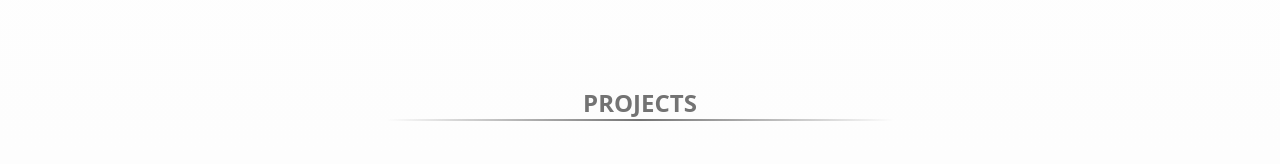
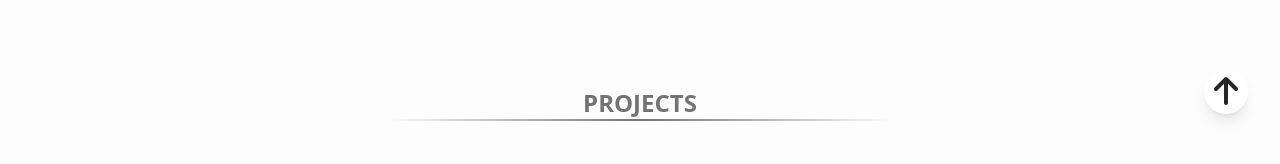
Before and after one commit to Cody06/Portfolio, a Next.js app: page / in a window 1280 px wide. Shown: the part 606-770 px from the top of the page. Built offline with nearby package versions, Linux system fonts and the light colour scheme.

Commit message:
Update styling of footer reachedBottom button

```diff
--- a/src/components/Home/components/Footer.tsx
+++ b/src/components/Home/components/Footer.tsx
@@ -1,6 +1,6 @@
 import { FontAwesomeIcon } from '@fortawesome/react-fontawesome';
 import { faCopyright } from '@fortawesome/free-regular-svg-icons';
-import { faCircleArrowUp, faLocationPin } from '@fortawesome/free-solid-svg-icons';
+import { faArrowUp, faLocationPin } from '@fortawesome/free-solid-svg-icons';
 import { faLinkedin, faGithub } from '@fortawesome/free-brands-svg-icons';
 import Link from 'next/link';
 import Image from 'next/image';
@@ -10,11 +10,11 @@ import { useFormik } from 'formik';
 import * as Yup from 'yup';
 import { useAlertContext } from '@/components/context/alertContext';
 import MainButton from '@/components/ui/MainButton';
-import { hoverTextStyle } from '@/components/ui/tailwindStyles';
+import { hoverTextStyle, transitionTiming } from '@/components/ui/tailwindStyles';
 
 export default function Footer() {
     const { onOpen } = useAlertContext();
-    const reachedBottom = usePageBottom();
+    const reachedBottom = usePageBottom(650);
     const linkButtons = [
         {
             href: 'https://github.com/Cody06',
@@ -59,7 +59,8 @@ export default function Footer() {
         <>
             <footer
                 id="contact"
-                className="content-max-width mx-auto grid grid-cols-1 md:grid-cols-2 md:gap-y-14 px-4 py-16 text-white"
+                className="content-max-width mx-auto grid grid-cols-1 px-4 py-16 text-white
+                    md:grid-cols-2 md:gap-y-14"
             >
                 <div className="flex flex-col gap-y-4 items-center mb-10">
                     <h4 className="text-2xl font-bold">Get in touch!</h4>
@@ -126,11 +127,12 @@ export default function Footer() {
             </footer>
             {reachedBottom && (
                 <button
-                    className={`fixed right-8 bottom-20 text-white shadow-lg animate-grow
-                        ${hoverTextStyle}`}
+                    className={`fixed right-8 bottom-20 text-neutral-800
+                        bg-white rounded-full w-11 h-11 shadow-lg
+                        animate-grow hover:bg-amber-500 ${transitionTiming}`}
                     onClick={() => document.getElementById('header')?.scrollIntoView()}
                 >
-                    <FontAwesomeIcon icon={faCircleArrowUp} size="3x" />
+                    <FontAwesomeIcon icon={faArrowUp} size="2x" />
                 </button>
             )}
         </>
```
